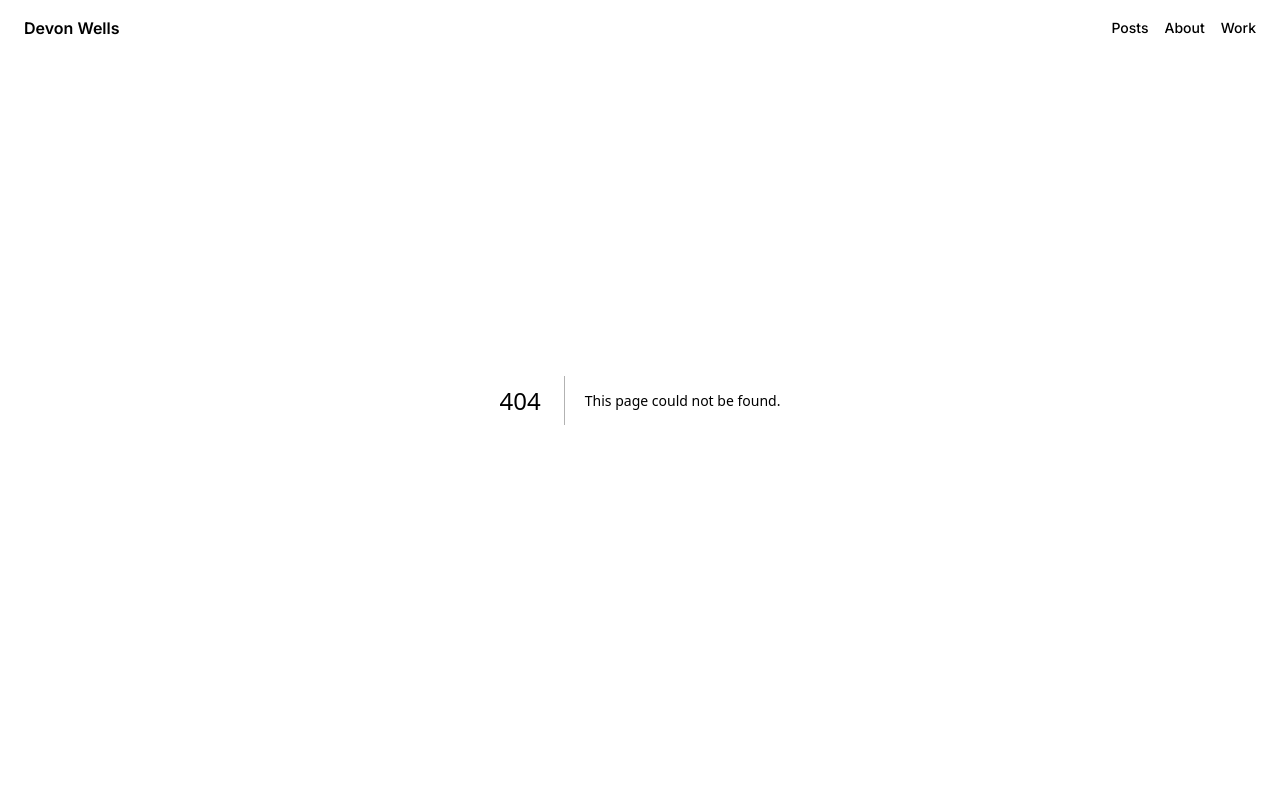
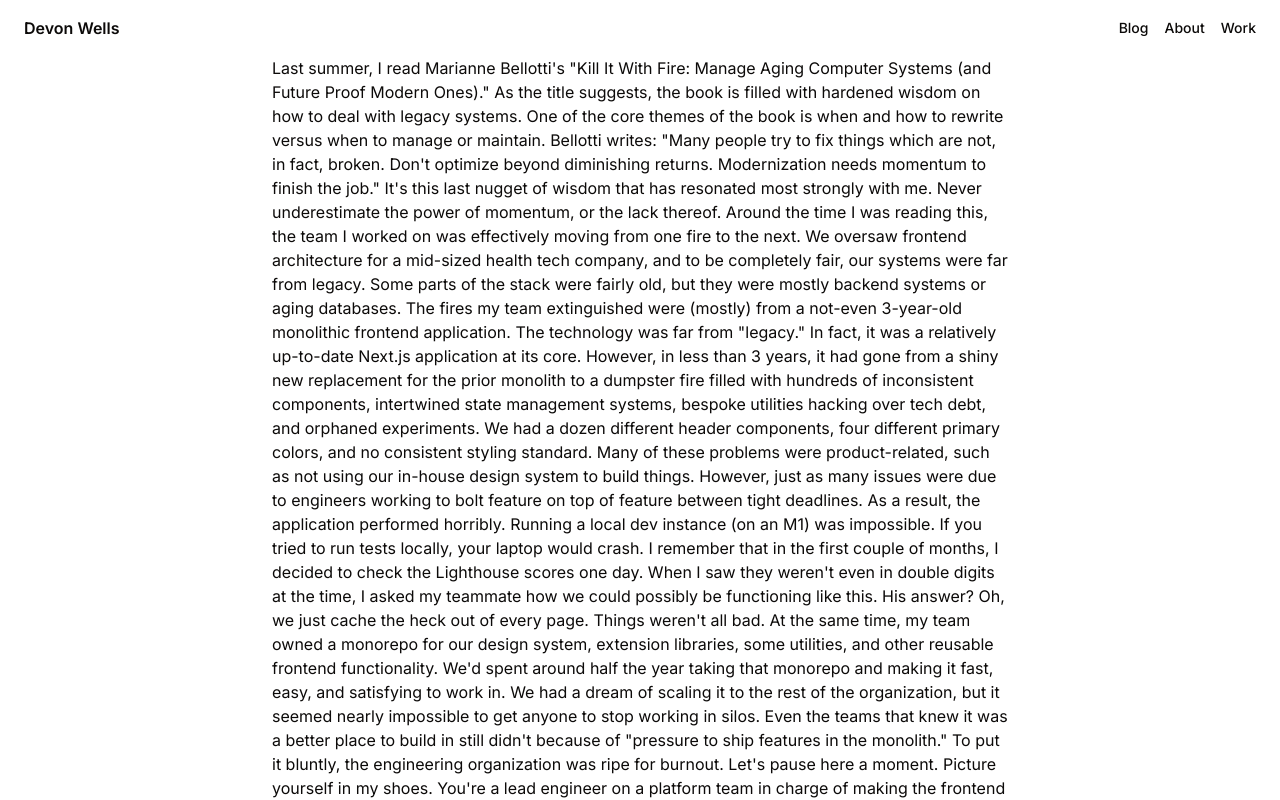
Before and after one commit to devdumpling/awells, a Next.js app: page /blog/momentum in a window 1280 px wide. Before the commit this address had no page. Shown: the top 800 px of the page. Built offline with nearby package versions, Linux system fonts and the light colour scheme.

Commit message:
messing around w layout

```diff
--- /dev/null
+++ b/src/app/blog/layout.tsx
@@ -0,0 +1,7 @@
+export default function BlogLayout({ children }: { children: React.ReactNode }) {
+  return (
+    <div className="mx-auto max-w-screen-md px-4">
+      <main>{children}</main>
+    </div>
+  );
+}
--- /dev/null
+++ b/src/app/blog/momentum/page.tsx
@@ -0,0 +1,87 @@
+export default function Momentum() {
+  return (
+    <main>
+      Last summer, I read Marianne Bellotti's "Kill It With Fire: Manage Aging Computer Systems (and Future Proof Modern
+      Ones)." As the title suggests, the book is filled with hardened wisdom on how to deal with legacy systems. One of
+      the core themes of the book is when and how to rewrite versus when to manage or maintain. Bellotti writes: "Many
+      people try to fix things which are not, in fact, broken. Don't optimize beyond diminishing returns. Modernization
+      needs momentum to finish the job." It's this last nugget of wisdom that has resonated most strongly with me. Never
+      underestimate the power of momentum, or the lack thereof. Around the time I was reading this, the team I worked on
+      was effectively moving from one fire to the next. We oversaw frontend architecture for a mid-sized health tech
+      company, and to be completely fair, our systems were far from legacy. Some parts of the stack were fairly old, but
+      they were mostly backend systems or aging databases. The fires my team extinguished were (mostly) from a not-even
+      3-year-old monolithic frontend application. The technology was far from "legacy." In fact, it was a relatively
+      up-to-date Next.js application at its core. However, in less than 3 years, it had gone from a shiny new
+      replacement for the prior monolith to a dumpster fire filled with hundreds of inconsistent components, intertwined
+      state management systems, bespoke utilities hacking over tech debt, and orphaned experiments. We had a dozen
+      different header components, four different primary colors, and no consistent styling standard. Many of these
+      problems were product-related, such as not using our in-house design system to build things. However, just as many
+      issues were due to engineers working to bolt feature on top of feature between tight deadlines. As a result, the
+      application performed horribly. Running a local dev instance (on an M1) was impossible. If you tried to run tests
+      locally, your laptop would crash. I remember that in the first couple of months, I decided to check the Lighthouse
+      scores one day. When I saw they weren't even in double digits at the time, I asked my teammate how we could
+      possibly be functioning like this. His answer? Oh, we just cache the heck out of every page. Things weren't all
+      bad. At the same time, my team owned a monorepo for our design system, extension libraries, some utilities, and
+      other reusable frontend functionality. We'd spent around half the year taking that monorepo and making it fast,
+      easy, and satisfying to work in. We had a dream of scaling it to the rest of the organization, but it seemed
+      nearly impossible to get anyone to stop working in silos. Even the teams that knew it was a better place to build
+      in still didn't because of "pressure to ship features in the monolith." To put it bluntly, the engineering
+      organization was ripe for burnout. Let's pause here a moment. Picture yourself in my shoes. You're a lead engineer
+      on a platform team in charge of making the frontend cohesive and performant. You see the writing on the wall if
+      the monolith continues down the track it's going. You're dealing with overwhelming negative momentum—momentum
+      toward an unfavorable outcome. What would you do? One knee-jerk reaction is to rewrite the whole thing. As
+      Bellotti points out above, this is usually not the correct answer. Not only would it likely take too long to be
+      effective, but it wouldn't look particularly good for our team to abandon the rest of the frontend in search of
+      greener pastures while all of the active product teams suffered. Also, at the end of the day, if we can't fix the
+      underlying systemic problems, what's to prevent the rewrite from becoming the same as the current system?
+      Technical standards and guardrails are only effective if the organization is accountable to them. Another option
+      would be to maintain and improve the current system. This might work; however, we realized our small team would
+      have to focus entirely on this to be effective. This had already been our strategy for around six months, and we
+      were fighting a losing battle against the tide. People were contributing tech debt faster than we could clean
+      things up and standardize. To decide, we asked ourselves, "How can we best set ourselves up for success in 12
+      months' time?" In other words, how can we shift the momentum in a positive direction? ## Refactoring We settled
+      somewhere in the middle. We first had to staunch the blood loss to prevent what Bellotti might call existential
+      risk (problems that endanger the health of the company), so we spent a focused month analyzing and triaging the
+      critical issues in the monolith. During the same time, we worked with leads across the organization to begin a
+      paradigm shift. We showcased the vast difference in developer experience between working in the monolith and
+      working in our monorepo. This, combined with key buy-in from some engineering leadership, sparked a shift in the
+      momentum. Other teams began to see the danger we were in and felt confident enough to push for something better.
+      That said, many teams weren't ready or capable of fully shifting their development processes. To tackle this, we
+      set up a transitional stage for teams to build inside the monolith (in decomposed packages), but in ways that were
+      decoupled from the core of the application so that their functionality remained isolated and would be easy to
+      migrate in the future. After a couple of months of this, we felt confident we could leave the monolith alone to
+      focus on our ideal state. We knew that in this time, the monolith would likely continue to degrade, but the hope
+      was we had slowed the problem enough that we could refocus our efforts on providing standards and a vastly
+      improved experience outside of the monolith. To that end, rather than rewrite, we took a refactoring approach. I
+      instructed our team to place a core emphasis on systems and standards, experimenting with what worked well within
+      our stack currently and polishing our experience around that. We brought in tooling like Turborepo, Changesets,
+      and a "pages as package" approach to application building. Standard after standard was initialized, and at every
+      step of the way, we invited the community to have a say in working groups so that our architecture wasn't too
+      top-down. We continued to showcase small improvements, compounding on the positive momentum we'd already
+      generated. Many of the improvements are more subjective, but one key figure that improved was around CI times. At
+      the beginning of 2021, it took nearly an hour to build and deploy changes in the monorepo (from PR checks running
+      to publish). That's completely discounting review time. For some more fundamental packages (like the design
+      system), that time could reach as high as an hour and a half. We were synchronously building and testing around 15
+      packages. If you think that's bad, the monolith took 2-3 hours just to deploy to production (not even counting
+      checks run in the PR). Now, our monorepo builds, lints, typechecks, and tests 40+ packages concurrently in only
+      **5-10 minutes**. It also only runs tasks on what's actually changed, mostly thanks to Turborepo. Similarly, our
+      deploy process takes around 7 minutes on average, publishing 40+ packages and deploying numerous micro
+      applications. At the same time, the perception of our team changed. Prior to my joining, our team was viewed as
+      "gatekeepers" to the frontend, and as things got worse, we were inevitably blamed for some of the failings of the
+      architecture. Whether this was merited or not, it was technically our responsibility, so it's not entirely an
+      unfair statement. This all changed for the better as we gained momentum. ## Conclusions Fast forwarding to now,
+      things are in a much better state. We still have our monolith, but we're in the process of migrating off it. The
+      monorepo is flourishing, and we're constantly engaged in defining new best practices or innovating within our own
+      architecture. Teams are engaged and see the frontend as not only something that is constantly evolving for the
+      better, but something they truly have a stake in. Bringing it back to the quote at the top of this article, the
+      modernization of our architecture would not have been possible had it not been for us responding with equal
+      severity to the problems we were facing. We made it clear that things needed to change, but we didn't set out to
+      fade into the background and design some miracle solution while everyone else toiled away. No, we brought the
+      organization along with us step by step to see that change was happening. This fed back as confidence for our team
+      that we were moving forward. I hope this lesson will resonate with someone out there. No situation like this is
+      the same, but looking back, the focus on momentum set the stage for transformative processes. If you find yourself
+      struggling against the current of degrading systems, take a step back and ask yourself: "How can we best set
+      ourselves up for success in 12 months?" "How can we shift the momentum?"
+    </main>
+  );
+}
--- /dev/null
+++ b/src/app/blog/page.tsx
@@ -0,0 +1,3 @@
+export default function Blog() {
+  return <h1>Blog</h1>;
+}
--- a/src/components/Nav.tsx
+++ b/src/components/Nav.tsx
@@ -2,13 +2,13 @@ import Link from "next/link";
 
 export function Nav() {
   return (
-    <nav className="fixed inset-x-0 top-0 z-50 bg-white">
-      <div className="container flex h-14 items-center justify-between px-4 md:px-6">
+    <nav>
+      <div className="flex h-14 items-center justify-between px-4 md:px-6">
         <Link className="font-semibold" href="#">
           Devon Wells
         </Link>
         <nav className="flex gap-4 text-sm font-medium">
-          <Link href="/posts">Posts</Link>
+          <Link href="/blog">Blog</Link>
           <Link href="/about">About</Link>
           <Link href="/work">Work</Link>
         </nav>
```
